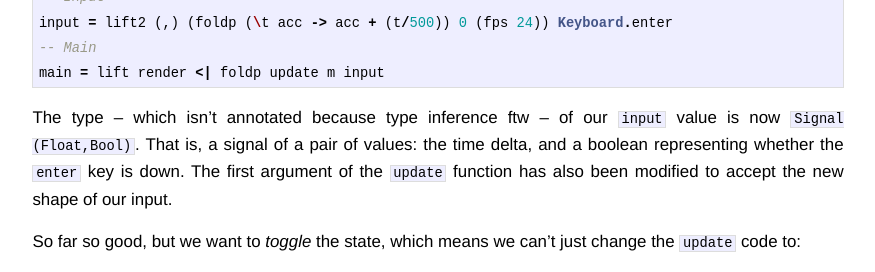
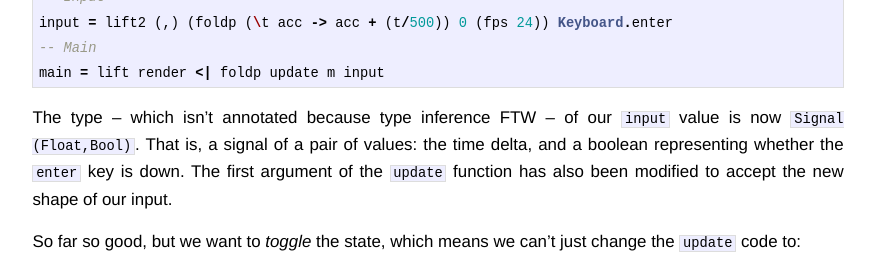
Before and after one commit to lambdatoast/lambdatoast.github.com, a Jekyll site: the page built from _posts/2013-12-17-design-your-signals.markdown, in a window 1280 px wide and 900 px high, scrolled down 1273 px. Shown: the part 152-424 px from the top of the window, without its empty margins (202-1077 px from the left). Built offline with Jekyll 4.4.1, drawn with Linux system fonts in a browser that asks for light colours.

Commit message:
Put acronym in uppercase.

```diff
--- a/_posts/2013-12-17-design-your-signals.markdown
+++ b/_posts/2013-12-17-design-your-signals.markdown
@@ -65,7 +65,7 @@ input = lift2 (,) (foldp (\t acc -> acc + (t/500)) 0 (fps 24)) Keyboard.enter
 main = lift render <| foldp update m input
 {% endhighlight %}
 
-The type – which isn't annotated because type inference ftw – of our `input` value is now `Signal (Float,Bool)`.
+The type – which isn't annotated because type inference FTW – of our `input` value is now `Signal (Float,Bool)`.
 That is, a signal of a pair of values: the time delta, and a boolean representing whether the `enter` key is down.
 The first argument of the `update` function has also been modified to accept the new shape of our input.
 
```
